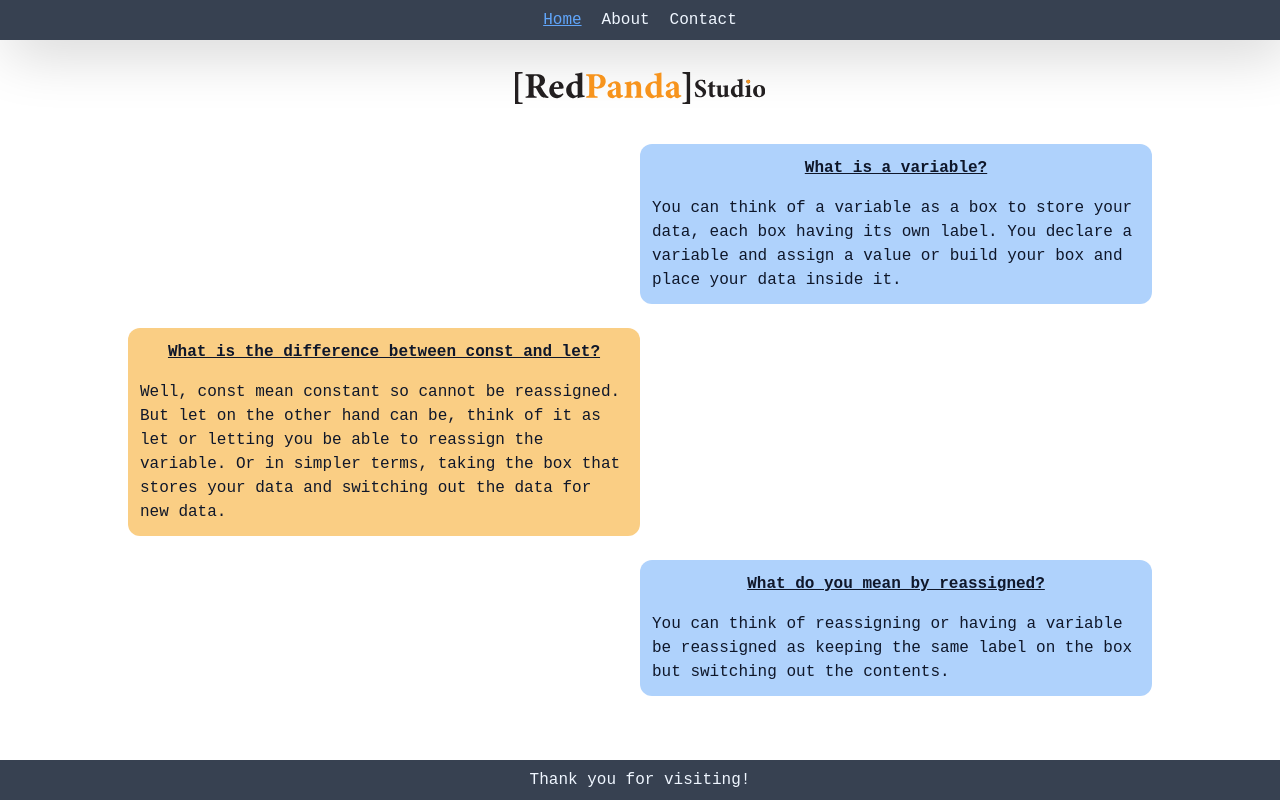
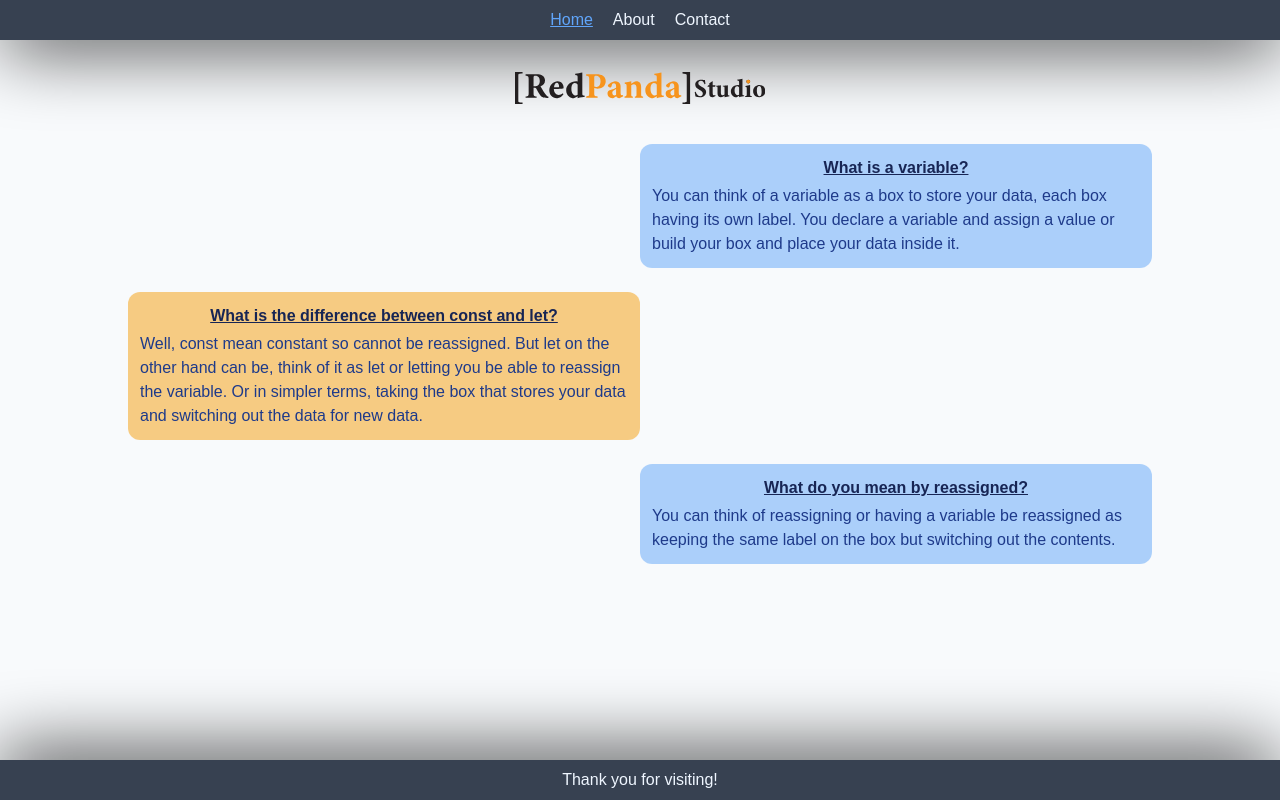
Before and after one commit to TimothyRedPanda/red-panda-portfolio, a Next.js app: page / in a window 1280 px wide. Built offline with nearby package versions, Linux system fonts and the light colour scheme; a web font is replaced by a local one.

Commit message:
Cleaned up NavBar - index is no longer being used as a key in logic

```diff
--- a/src/app/components/Footer.tsx
+++ b/src/app/components/Footer.tsx
@@ -9,6 +9,7 @@ export default function Footer() {
                 text-blue-50
                 hidden
                 lg:flex
+                shadow-footerShadow
                 "
 		>
 			Thank you for visiting!
--- a/src/app/components/Navbar.tsx
+++ b/src/app/components/Navbar.tsx
@@ -10,7 +10,9 @@ export default function Navbar() {
 		{ href: "/contact", text: "Contact" },
 	];
 
-	const aTags = hrefs.map((link, index) => (
+	const aTags = hrefs.map((link, index) => {
+		const key = index + 1;
+		return (
 			<Link
 				href={link.href}
 				className={
@@ -18,11 +20,12 @@ export default function Navbar() {
 						? "text-blue-400 hover:text-blue-200 underline transition-all ease-in-out"
 						: "text-blue-50 hover:text-blue-200 transition-all ease-in-out"
 				}
-			key={index}
+				key={key}
 			>
 				{link.text}
 			</Link>
-	));
+		);
+	});
 
 	return (
 		<nav
--- a/src/app/components/QuestionsLogic.tsx
+++ b/src/app/components/QuestionsLogic.tsx
@@ -15,17 +15,17 @@ export default function Questions() {
 				<section
 					className={`flex
 								flex-col
-								gap-4
+								gap-1
 								p-3
 								rounded-xl
-								text-slate-900
+								text-blue-950
 								bg-opacity-50
 								max-w-lg
 								${alternateClass(index)}`}
 					key={key}
 				>
 					<h2 className="text-center underline font-bold">{item.question}</h2>
-					<p>{item.answer}</p>
+					<p className="text-blue-900">{item.answer}</p>
 				</section>
 			);
 		})
--- a/src/app/globals.css
+++ b/src/app/globals.css
@@ -16,7 +16,7 @@
 body
 {
   grid-template-rows: auto 1fr auto;
-  font-family: "cartograph-cf", monospace;
+  font-family: "work-sans", sans-serif;
   font-weight: 400;
   font-style: normal;
 }
--- a/src/app/layout.tsx
+++ b/src/app/layout.tsx
@@ -15,7 +15,7 @@ export default function RootLayout({
 }>) {
 	return (
 		<html lang="en">
-			<body className="h-screen grid overflow-hidden">
+			<body className="h-screen grid overflow-hidden text-blue-900 bg-slate-50">
 				<Navbar />
 				<main className="h-full overflow-x-hidden overflow-y-scroll w-full">
 					{children}
--- a/tailwind.config.ts
+++ b/tailwind.config.ts
@@ -9,8 +9,8 @@ const config: Config = {
 	theme: {
 		extend: {
 			boxShadow: {
-				footerShadow: "-8px -8px 60px #c7c7c7",
-				headerShadow: "8px 8px 60px #c7c7c7",
+				footerShadow: "-2px -2px 75px #000",
+				headerShadow: "2px 2px 75px #000",
 			},
 		},
 	},
```
Lines whose indentation alone changed are shown as unchanged.
